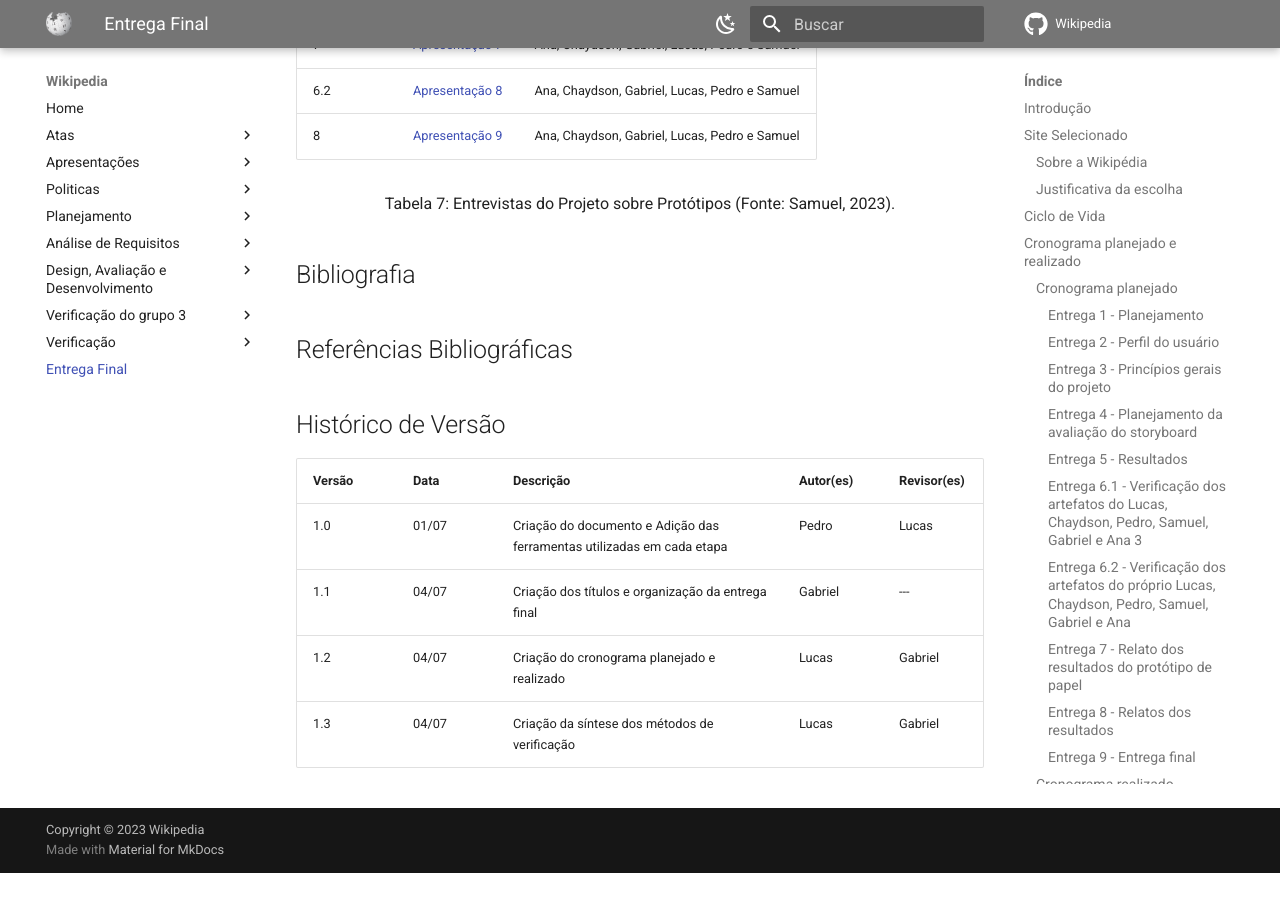
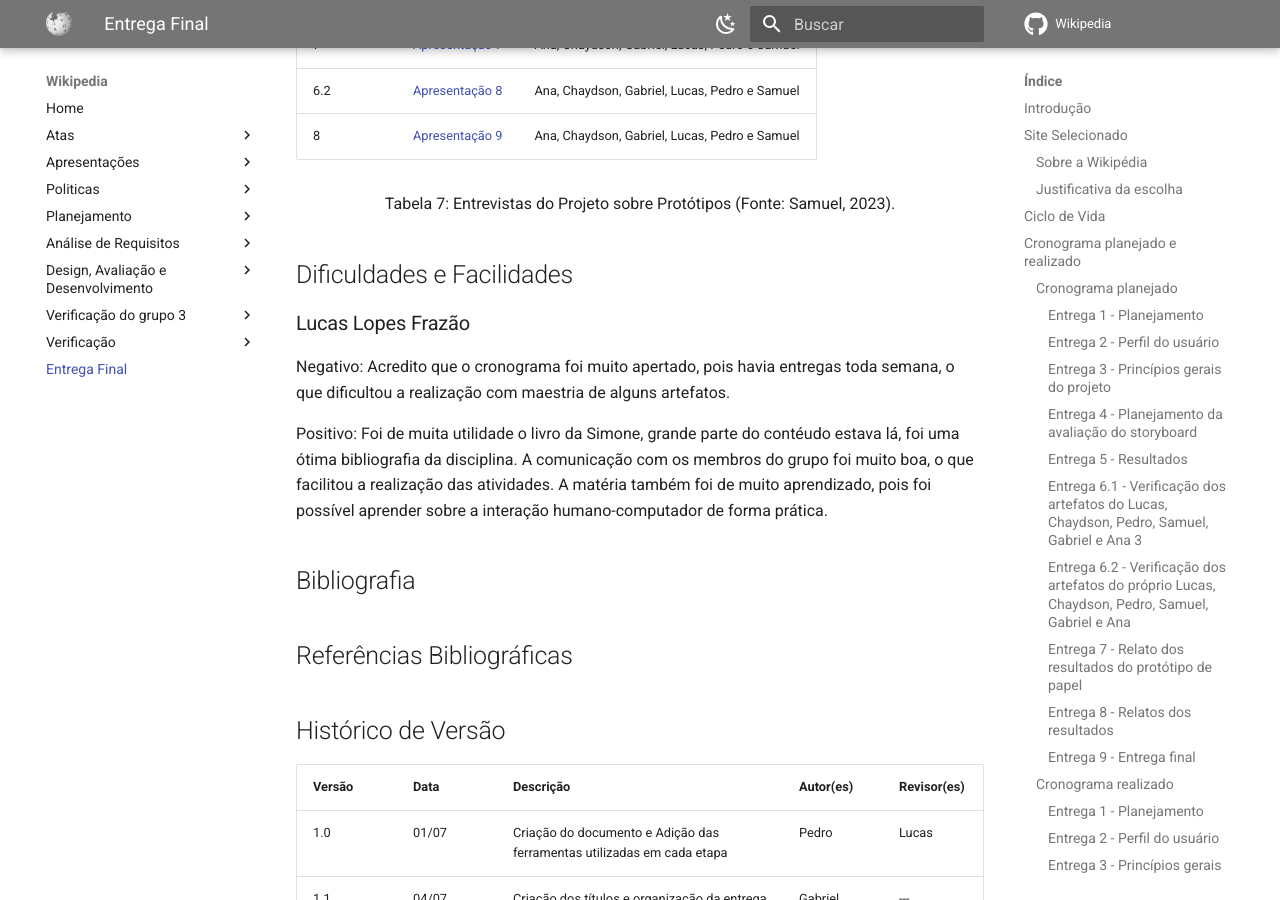
Before and after one commit to Interacao-Humano-Computador/2023.1-Wikipedia, an MkDocs documentation site: the page built from docs/entregaFinal/entregaFinal.md, in a window 1280 px wide and 900 px high, scrolled down 34842 px. Built offline with MkDocs 1.6.1 and Material for MkDocs 9.7.7, drawn with Linux system fonts in a browser that asks for light colours; a script that is not in the unit is left out; comment, search, counter and statistics services are not loaded; before the commit the page ends 35715 px from its top, so only the background shows below that.

Commit message:
dificuldades e facilidades Lucas

```diff
--- a/docs/entregaFinal/entregaFinal.md
+++ b/docs/entregaFinal/entregaFinal.md
@@ -1123,6 +1123,14 @@
 <p> Tabela 7: Entrevistas do Projeto sobre Protótipos (Fonte: Samuel, 2023). </p>
 </div>
 
+## Dificuldades e Facilidades
+
+### Lucas Lopes Frazão
+
+Negativo: Acredito que o cronograma foi muito apertado, pois havia entregas toda semana, o que dificultou a realização com maestria de alguns artefatos.
+
+Positivo: Foi de muita utilidade o livro da Simone, grande parte do contéudo estava lá, foi uma ótima bibliografia da disciplina. A comunicação com os membros do grupo foi muito boa, o que facilitou a realização das atividades. A matéria também foi de muito aprendizado, pois foi possível aprender sobre a interação humano-computador de forma prática.
+
 ## Bibliografia
 
 <!-- Essa bibliografia talvez não exista -->
```
